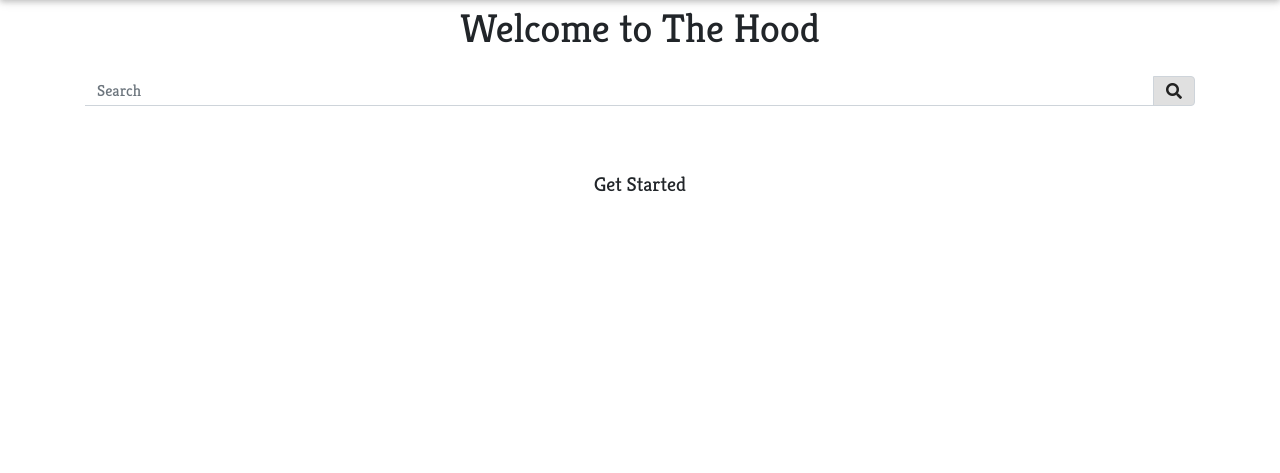
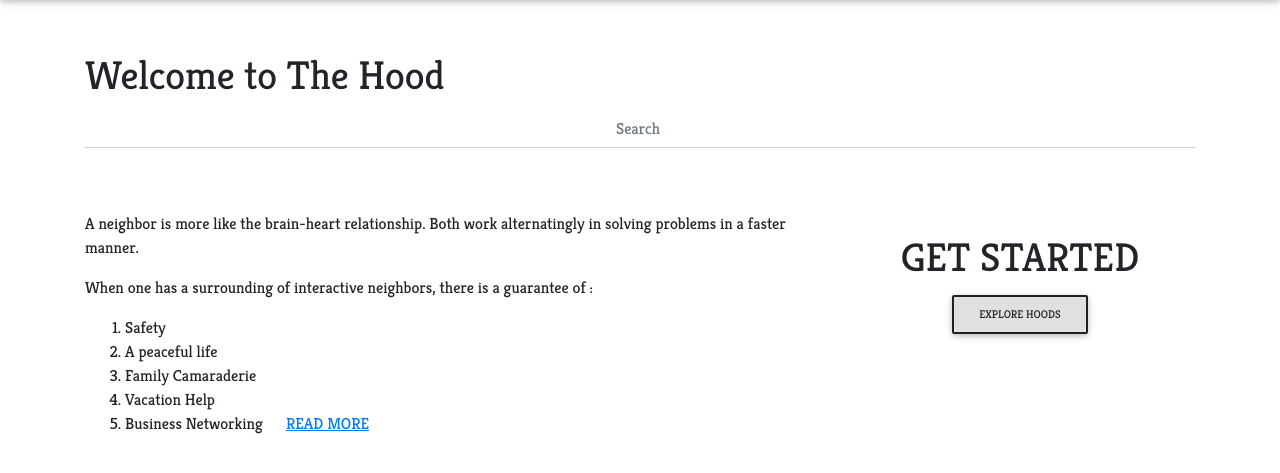
Before and after one commit to jusinam/Hood, a Django app: page / in a window 1280 px wide. Shown: the part 80-553 px from the top of the page. Run offline with Django 3.2, Linux system fonts and the light colour scheme; the visitor is signed in with stand-in values (Sample User, id 1); some libraries are stand-ins or nearby versions.

Commit message:
add more content to the landing page

```diff
--- a/templates/index.html
+++ b/templates/index.html
@@ -2,25 +2,50 @@
 {% load static %}
 {% block content %}
 
-
-<div class="container" >
-            <div class=" text-center" >
+<div class="container" style="margin-top: 4%;">
+            <div class="row ">
+              <div class="col-lg-12">
                     <h1 >Welcome to The Hood</h1>
-                    {% if user.is_authenticated %}
-                    <form  action="">
-                        <div class="input-group md-form form-sm mb-4">
-                            <input class="form-control my-0 py-0 red-border" type="text" placeholder="Search" aria-label="Search">
-                            <div class="input-group-append">
-                              <span class="input-group-text dark lighten-3" id="basic-text1"><i class="fas fa-search text-dark"
-                                  aria-hidden="true"></i></span>
-                            </div>
-                          </div>
-                      </form>
-                      {% endif %}
-                    <h5 style="margin-top:6%"> Get Started </h5>
+                    <form class="" method="get" action="{% url 'search' %}">
+                      {% csrf_token %}
+                      <div class="md-form my-0">
+                          <input class="form-control mr-sm-2 text-center" type="text" placeholder="Search " name="title" aria-label="Search">
+                      </div>
+                  </form>
+                    </div>
 
                 </div>
+
+                <div class="row" style="margin-top: 5%;">
+
+                  <div class="col-lg-8">
+                   <p> A neighbor is more like the brain-heart relationship. Both work alternatingly in solving problems in a faster manner.</p>
+                   <p>When one has a surrounding of interactive neighbors, there is a guarantee of :</p>
+                   <ol>
+                     <li>Safety</li>
+                     <li>A peaceful life</li>
+                     <li>Family Camaraderie</li>
+                     <li> Vacation Help</li>
+                     <li>Business Networking &nbsp;&nbsp;&nbsp;&nbsp; <a href="https://andthenwesaved.com/know-your-neighbors/" target="blank" style="text-decoration: underline;">READ MORE</a></li>
+
+                   </ol>
+
+                  </div>
+
+                  <div class="col-lg-4 text-center">
+                    <h1 style="margin-top:6%"> GET STARTED </h1>
+                    <a class="nav-link btn btn-md align-middle btn-light btn-outline-dark" href="{% url 'hood' %}">Explore Hoods</a>
+
+                  </div>
+
+                </div>
+
 </div>
 
 
+
+
+
+
+
 {% endblock %}
```
